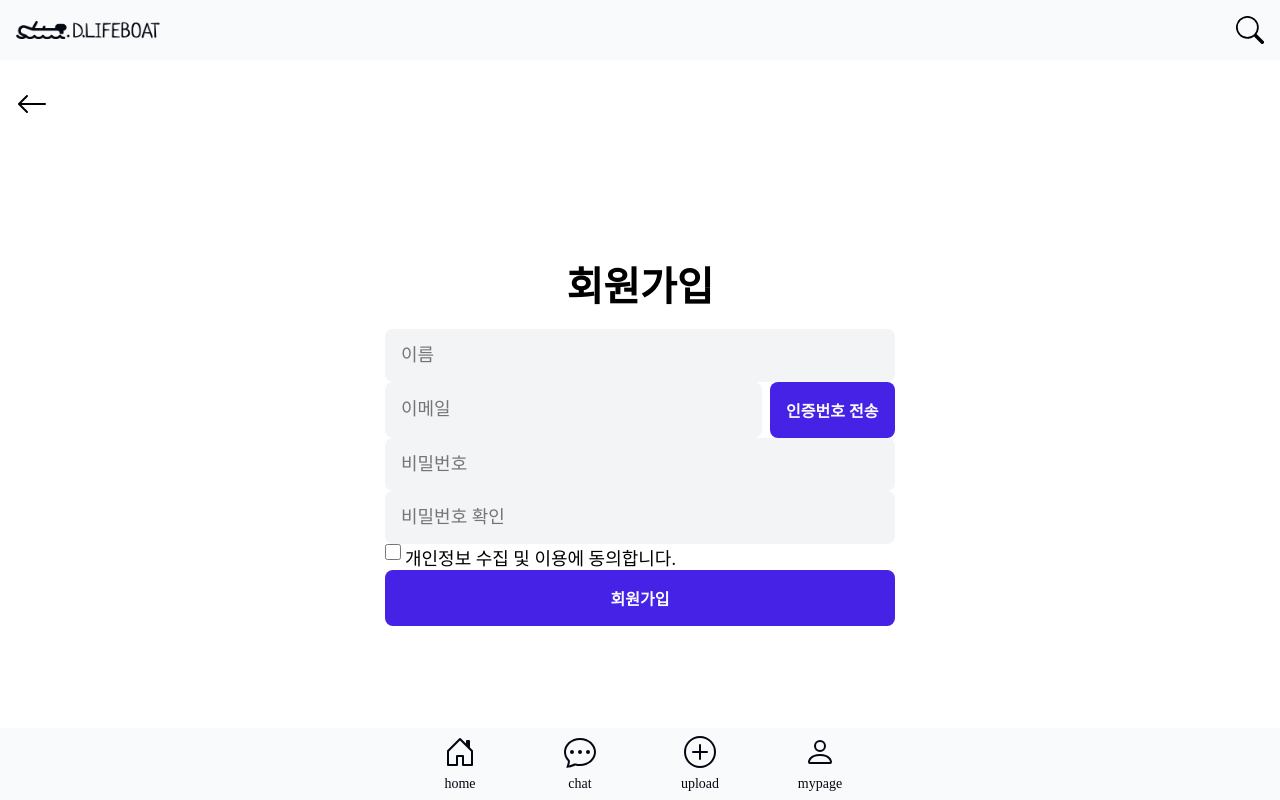
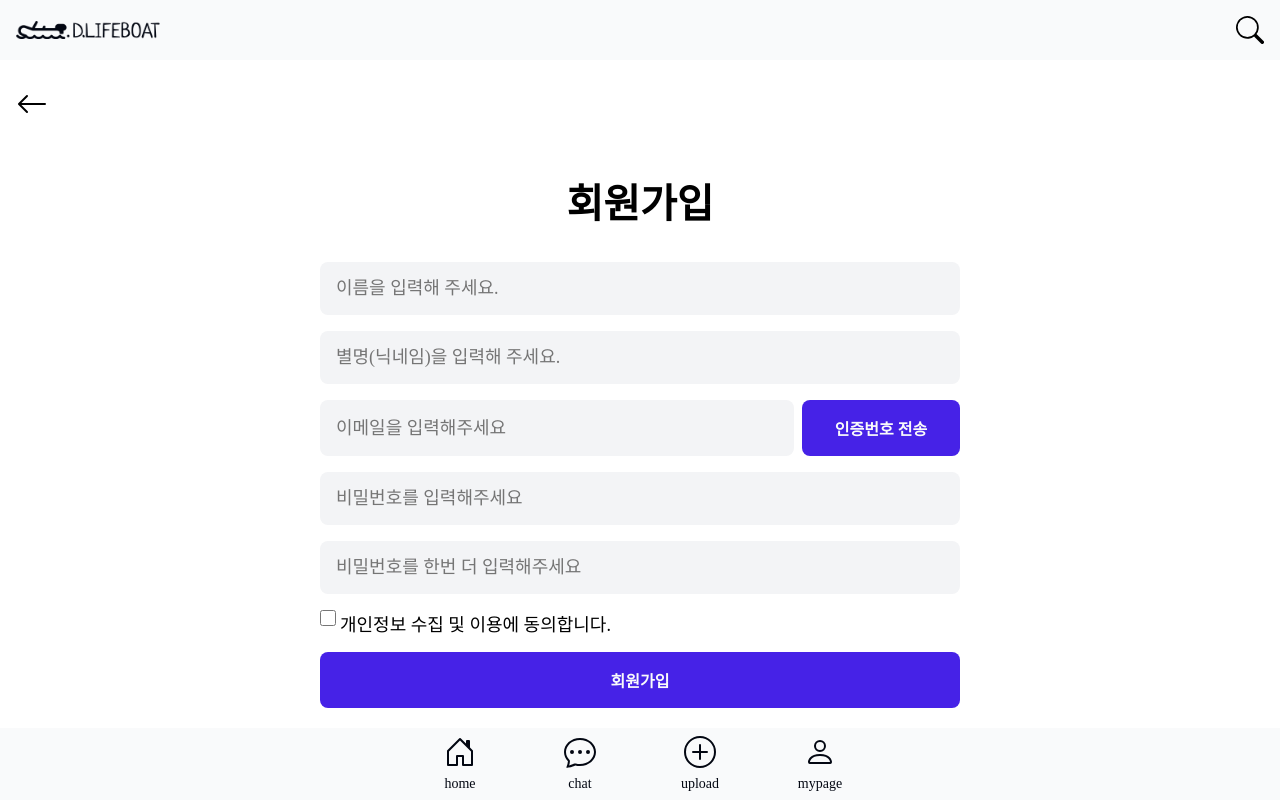
Before and after one commit to hin6150/LikeLion11th-HackerTon, a React (Create React App) app: page /signup in a window 1280 px wide. Built offline with nearby package versions, Linux system fonts and the light colour scheme; a web font is replaced by a local one.

Commit message:
Feat - 회원가입 API(#15)

```diff
--- a/src/components/login/SignIn.tsx
+++ b/src/components/login/SignIn.tsx
@@ -22,12 +22,11 @@ const SignIn = () => {
   // , { isLoading, isError, isSuccess }
 
   const onSubmit: SubmitHandler<FieldValues> = async (data) => {
-    console.log(data);
     const response = await postLogin({ username: data.email, password: data.password });
-    console.log(response);
 
     if ('data' in response) {
-      dispatch(setUser({ accessToken: data.accessToken, refreshToken: data.refreshToken }));
+      const token = response.data;
+      dispatch(setUser({ accessToken: token.accessToken, refreshToken: token.refreshToken }));
     } else if ('error' in response) {
       console.log(response.error);
     }
@@ -48,6 +47,7 @@ const SignIn = () => {
         <LoginTitle title="로그인" />
 
         <InputBoxForm
+          type="email"
           placeholder="이메일을 입력해주세요"
           register={register('email', {
             required: '이메일을 입력해주세요',
--- a/src/components/login/SignUp.tsx
+++ b/src/components/login/SignUp.tsx
@@ -3,14 +3,46 @@ import { css } from '@emotion/react';
 import React, { useState } from 'react';
 import { BsArrowLeft } from 'react-icons/bs';
 import { Link, useNavigate } from 'react-router-dom';
+import { FieldValues, SubmitHandler, useForm } from 'react-hook-form';
 import { useDispatch } from 'react-redux';
-import { ButtonBox, CheckBox, InputBox, LoginContainer, LoginTitle } from './components';
+import { ButtonBox, CheckBox, InputBoxForm, LoginContainer, LoginTitle } from './components';
+import { useLoginMutation, useSignUpMutation } from '../../store/memberSlice';
 import { setUser } from '../../store/userSlice';
 
 const SingUp = () => {
   const [sentEmail, setSentEmail] = useState(false);
+  const { register, handleSubmit } = useForm();
   const dispatch = useDispatch();
   const navigate = useNavigate();
+
+  const [postSingUp] = useSignUpMutation();
+  const [postLogin] = useLoginMutation();
+
+  const onSubmit: SubmitHandler<FieldValues> = async (data) => {
+    const response = await postSingUp({
+      username: data.email,
+      password: data.password,
+      nickname: data.nickname,
+    });
+
+    if ('data' in response) {
+      const loginData = await postLogin({
+        username: data.email,
+        password: data.password,
+      });
+
+      if ('data' in loginData) {
+        const token = loginData.data;
+        dispatch(setUser({ accessToken: token.accessToken, refreshToken: token.refreshToken }));
+        navigate('/home');
+      } else if ('error' in loginData) {
+        console.log(loginData.error);
+      }
+    } else if ('error' in response) {
+      console.log(response.error);
+    }
+  };
+
   return (
     <LoginContainer>
       <Link to="/signin">
@@ -23,10 +55,29 @@ const SingUp = () => {
           `}
         />
       </Link>
-      <form>
+      <form
+        onSubmit={handleSubmit(onSubmit)}
+        css={css`
+          display: flex;
+          flex-direction: column;
+          gap: 1.6rem;
+          width: 50%;
+          min-width: 30rem;
+        `}
+      >
         <LoginTitle title="회원가입" />
-        <InputBox placeholder="이름" />
-
+        <InputBoxForm
+          placeholder="이름을 입력해 주세요."
+          register={register('name', {
+            required: '이름을 입력해주세요',
+          })}
+        />
+        <InputBoxForm
+          placeholder="별명(닉네임)을 입력해 주세요."
+          register={register('nickname', {
+            required: '별명(닉네임)을 입력해주세요',
+          })}
+        />
         <div
           css={css`
             display: grid;
@@ -34,10 +85,15 @@ const SingUp = () => {
             gap: 0.8rem;
           `}
         >
-          <InputBox placeholder="이메일" />
+          <InputBoxForm
+            type="email"
+            placeholder="이메일을 입력해주세요"
+            register={register('email', {
+              required: '이메일을 입력해주세요',
+            })}
+          />
           <ButtonBox text="인증번호 전송" onClick={() => setSentEmail(true)} />
         </div>
-
         {sentEmail && (
           <div
             css={css`
@@ -46,23 +102,31 @@ const SingUp = () => {
               gap: 0.8rem;
             `}
           >
-            <InputBox placeholder="인증번호" />
+            <InputBoxForm
+              placeholder="인증번호를 입력해주세요"
+              register={register('certification', {
+                required: '인증번호를 입력해주세요',
+              })}
+            />
             <ButtonBox text="인증번호 확인" />
           </div>
         )}
-
-        <InputBox placeholder="비밀번호" />
-        <InputBox placeholder="비밀번호 확인" />
-
+        <InputBoxForm
+          type="password"
+          placeholder="비밀번호를 입력해주세요"
+          register={register('password', {
+            required: '비밀번호를 입력해주세요',
+          })}
+        />
+        <InputBoxForm
+          type="password"
+          placeholder="비밀번호를 한번 더 입력해주세요"
+          register={register('verifyPassword', {
+            required: '비밀번호를 한번 더 입력해주세요',
+          })}
+        />
         <CheckBox id="policy" text="개인정보 수집 및 이용에 동의합니다." />
-
-        <ButtonBox
-          text="회원가입"
-          onClick={() => {
-            dispatch(setUser({ user: 'test0001', token: 'jwt' }));
-            navigate(`/mypage/test0001`);
-          }}
-        />
+        <ButtonBox text="회원가입" />
       </form>
     </LoginContainer>
   );
--- a/src/store/memberSlice.ts
+++ b/src/store/memberSlice.ts
@@ -30,10 +30,18 @@ export const memberApi = createApi({
         body: { username, password },
       }),
     }),
+    signUp: builder.mutation({
+      query: ({ username, password, nickname }) => ({
+        url: 'signup',
+        method: 'POST',
+        body: { username, password, nickname, userRole: 'MEMBER' },
+      }),
+    }),
   }),
 });
 
 // 자동으로 생성되는 훅을 사용하기 위해서 export 합니다.
-export const { useGetVideosQuery, usePostChatMutation, useLoginMutation } = memberApi;
+export const { useGetVideosQuery, usePostChatMutation, useLoginMutation, useSignUpMutation } =
+  memberApi;
 
 export default memberApi;
```
